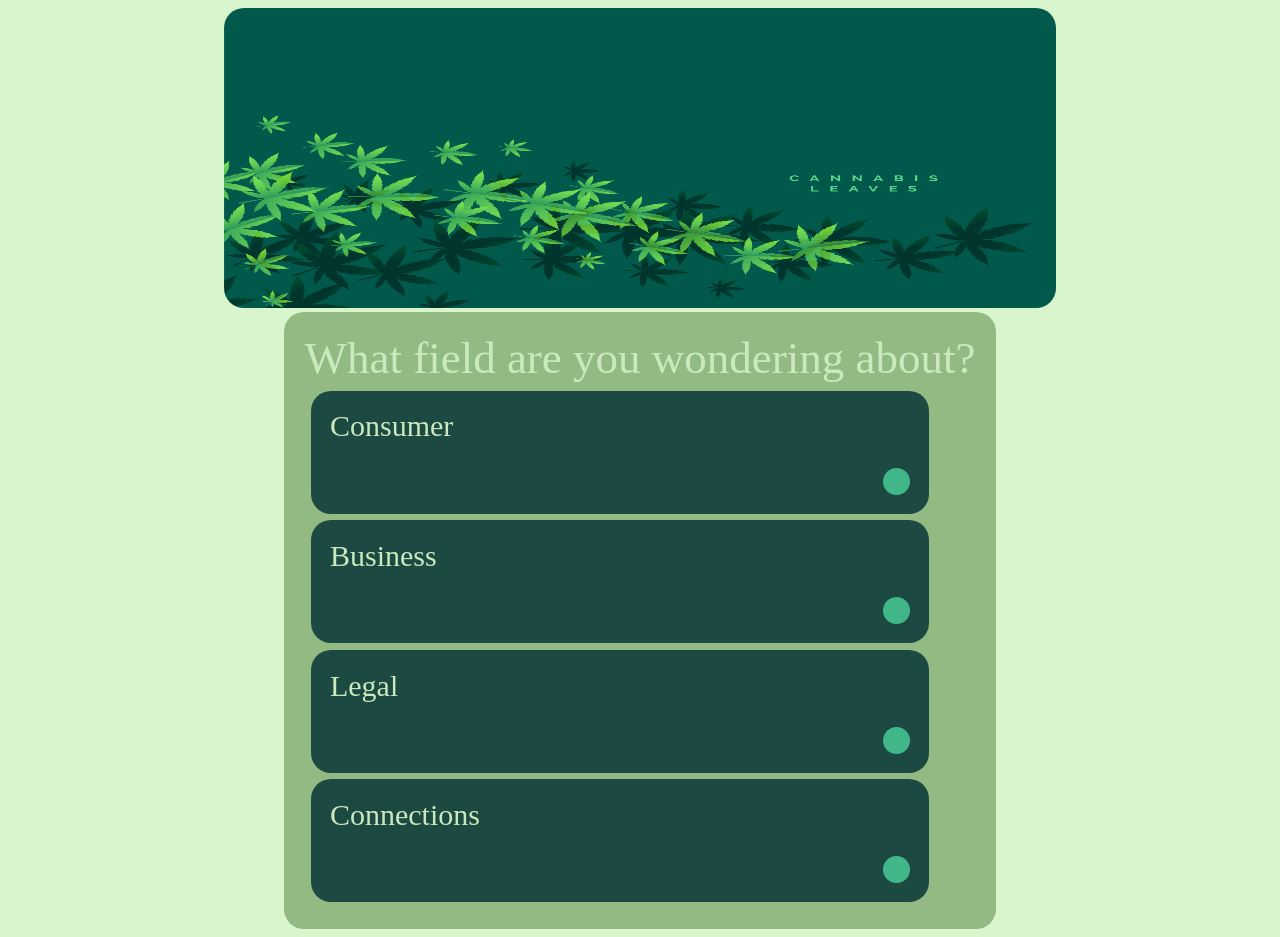
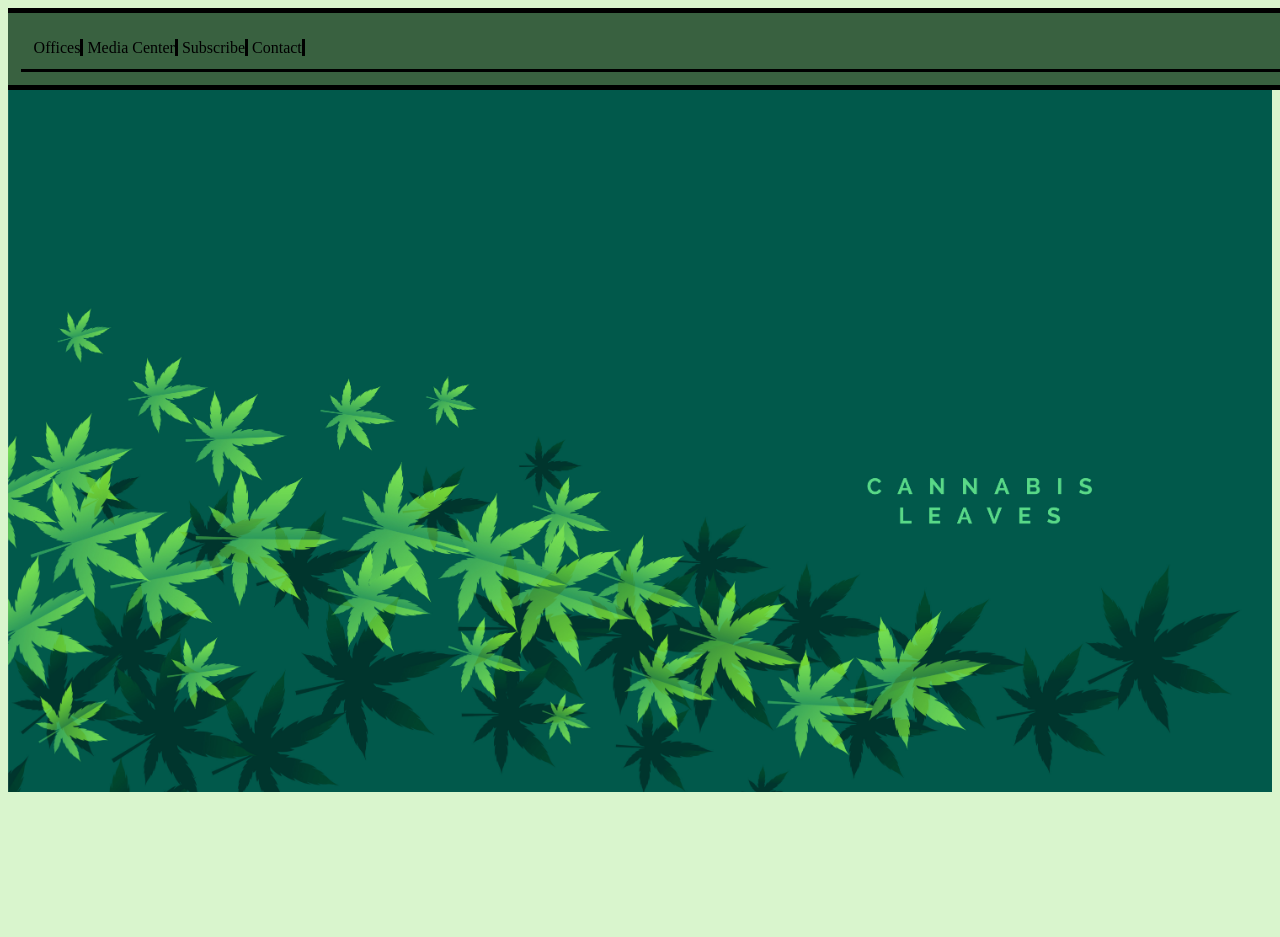
Before and after one commit to benitoRepository/benitoRepository.github.io, a plain HTML site: page index.html in a window 1280 px wide. After the commit the page ends 800 px from the top, so only its background shows below. Drawn offline with Linux system fonts and the light colour scheme.

Commit message:
Add files via upload

```diff
--- /dev/null
+++ b/cannareach.css
@@ -0,0 +1,45 @@
+header{
+	width:100%;
+	padding:1%;
+	background-color:#396140;
+	border-bottom-style: solid;
+	border-top-style: solid;
+	border-width:5px;
+	position: fixed;
+}
+.upper_header{
+	width: 100%;
+	background-color:#396140;
+	padding:1%;
+	border-bottom-style: solid;
+}
+
+.upper_header a{
+	border-right-style: solid;
+	height: inherit;
+}
+
+.lower_header{
+	width: 100%;
+	display: inline-block;
+}
+
+.greenburger{
+	background-image: url(hamburger-pin.png);
+	background-repeat: no-repeat;
+	background-size: cover;
+	width:5%;
+	height: 5%;
+}
+
+body{
+	background-color:#d9f5cd;
+}
+
+.banner{
+	background-image: url(25829.jpg);
+	background-repeat: no-repeat;
+	background-size: cover;
+	width: 100%;
+	height: 100%;
+}
--- a/index.html
+++ b/index.html
@@ -1,84 +1,22 @@
-<!doctype html>
 <html>
 	<head>
-	<link rel="stylesheet" media="screen" href="weed.css">
-	<title>Weed</title>
+		<link rel="stylesheet" media="screen" href="cannareach.css">
+		<title>Title</title>
+		<script type="text/javascript" src="utilities.js"></script>
 	</head>
-	<header class="main">
+	<header id="cannareach_header" onmouseenter="opacity_filp_header()" onmouseleave="opacity_filp_header()">
+		<div class="upper_header" onmouseenter="opacity_filp_header()" onmouseleave="opacity_filp_header()">
+			<a onmouseleave="opacity_filp_header()">Offices</a>
+			<a onmouseleave="opacity_filp_header()">Media Center</a>
+			<a onmouseleave="opacity_filp_header()">Subscribe</a>
+			<a onmouseleave="opacity_filp_header()">Contact</a>
+		</div>
+		<div class="lower_header">
+			<div class="greenburger"></div>
+		</div>
 	</header>
 	<body>
-		<script type="text/javascript" src="weed.js"></script>
-		<img class="banner" src="25829.jpg"/>
-		<br>
-		<div class="basicGreen">
-			What field are you wondering about?
-			<div id="consumer-box" onclick="addTextBox_consumer()">
-				<div id="consumer-innner" class="subGreenLeft" onclick="addTextBox_consumer()">
-					Consumer
-				</div>
-				<div class="subGreenRight" onclick="addTextBox_consumer()">
-					<img id="consumer-pin" class="subGreenRightCircle" src="circle-pinner.png"/>
-				</div>
-			</div>
-			<script>
-					function addTextBox_consumer(){
-						//this function allows a text box to be inserted into the HTML
-						//by passing the id as a string argument in the HTML attribute of 'onclick'
-						//unfortunetly it had to be changed from its orignal script to be included
-						//in the html due to 'innerHTML' being null
-						if(document.getElementById("consumer_textbox")===null){
-							//the box should expand slowly, so set rows to 0 and animate to 5
-							document.getElementById("consumer-innner").innerHTML = "Consumer<br>";
-							let consumer_textbox = document.createElement("textarea");
-							consumer_textbox.setAttribute("rows", "0");
-							consumer_textbox.setAttribute("cols", "60");
-							consumer_textbox.setAttribute("placeholder", "Enter text");
-							consumer_textbox.setAttribute("id", "consumer_textbox");
-							consumer_textbox.style.opacity="0.0";
-							document.getElementById("consumer-innner").appendChild(consumer_textbox);
-							var n = 0.0;
-							var rows_built = 0;
-							setInterval(function () {
-								if(n>=1.0){
-									clearInterval();
-								}else{
-									n += 0.01;
-									if(rows_built != 7){
-										rows_built++;
-										consumer_textbox.setAttribute("rows", rows_built);
-									}
-									consumer_textbox.style.opacity=n;
-								}
-							}, 10);
-						}
-						//document.getElementById("consumer-innner").innerHTML = "Consumer <textarea rows=\"5\" cols=\"60\" name=\"text\" placeholder=\"Enter text\"></textarea>";
-					}
-			</script>
-			<div id="industry-box">
-				<div class="subGreenLeft">
-					Business
-				</div>
-				<div class="subGreenRight">
-					<img id="business-pin" class="subGreenRightCircle" src="circle-pinner.png"/>
-				</div>
-			</div>
-			<div id="industry-box2">
-				<div class="subGreenLeft">
-					Legal
-				</div>
-				<div class="subGreenRight">
-					<img id="legal-pin" class="subGreenRightCircle" src="circle-pinner.png"/>
-				</div>
-			</div>
-			<div id="industry-box3">
-				<div class="subGreenLeft">
-					Connections
-				</div>
-				<div class="subGreenRight">
-					<img id="connections-pin" class="subGreenRightCircle" src="circle-pinner.png"/>
-				</div>
-			</div>
+		<div class="banner">
 		</div>
-
 	</body>
 </html>
--- /dev/null
+++ b/utilities.js
@@ -0,0 +1,26 @@
+
+function opacity_filp_header(){
+	var header = document.getElementById("cannareach_header");
+	var headerRect = header.getBoundingClientRect();
+	var n = Number(header.style.opacity);
+	if(event.clientX < headerRect.left || event.clientX > headerRect.right || event.clientY < headerRect.top || event.clientY > headerRect.bottom){
+		setInterval(function () {
+			if(n<=0.0){
+				clearInterval();
+			}else{
+				n -= 0.01;
+				header.style.opacity=n;
+			}
+		}, 10);
+	}
+	else{
+		setInterval(function () {
+			if(n>=1.0){
+				clearInterval();
+			}else{
+				n += 0.01;
+				header.style.opacity=n;
+			}
+		}, 10);
+	}
+}
```
Also changed, not shown: hamburger-pin.png (added).
